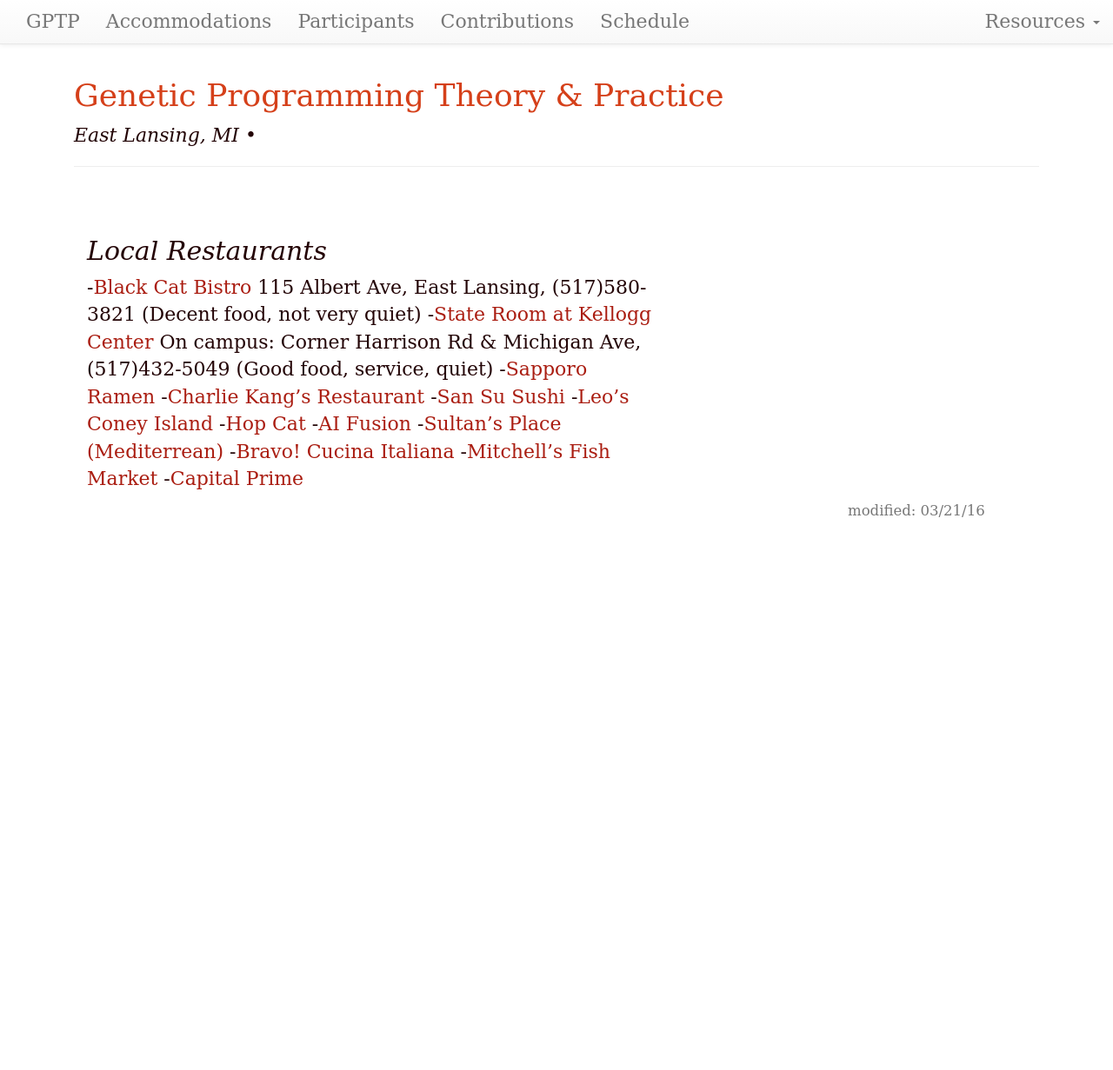
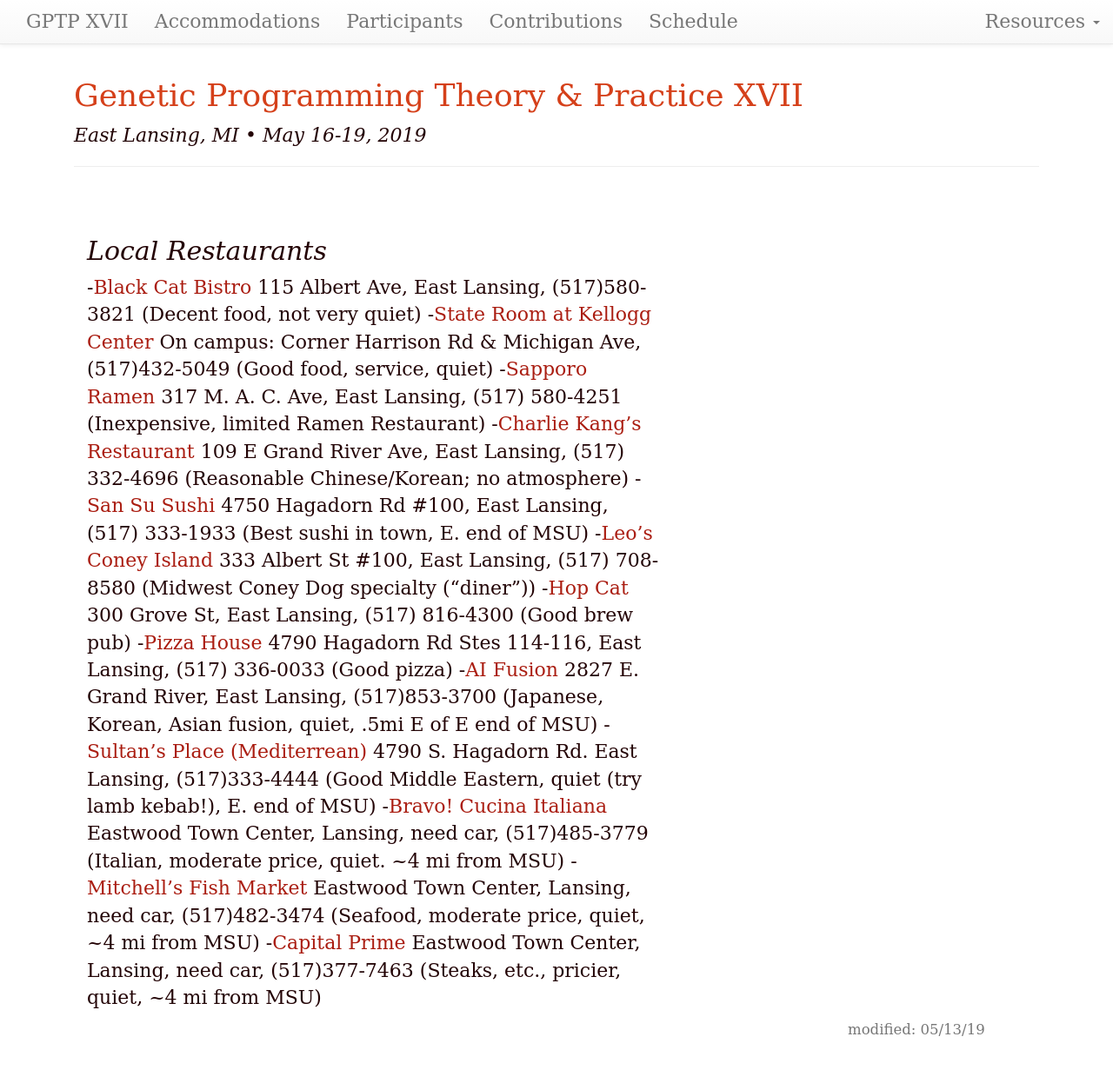
Before and after one commit to GPTP-workshop/gptp-workshop.github.io, a Jekyll site: the page built from restaurants.md, in a window 1280 px wide and 1238 px high. Shown: the top 1231 px of the window at 87% size. Built offline with Jekyll 4.4.1, drawn with Linux system fonts in a browser that asks for light colours; our own code applies the rules of GitHub Pages for plain Markdown files.

Commit message:
Update restaurants.md

```diff
--- a/restaurants.md
+++ b/restaurants.md
@@ -1,14 +1,26 @@
+---
+layout: default
+updated: "May 13, 2019"
+roman: "XVII"
+dates: "May 16-19, 2019"
+---
+
+
+
+
+
 ## Local Restaurants
 
 -[Black Cat Bistro]() 115 Albert Ave, East Lansing, (517)580-3821 (Decent food, not very quiet)
 -[State Room at Kellogg Center]() On campus: Corner Harrison Rd & Michigan Ave, (517)432-5049 (Good food, service, quiet)
--[Sapporo Ramen]()
--[Charlie Kang's Restaurant]()
--[San Su Sushi]()
--[Leo's Coney Island]()
--[Hop Cat]()
--[AI Fusion]()
--[Sultan's Place (Mediterrean)]()
--[Bravo! Cucina Italiana]()
--[Mitchell's Fish Market]()
--[Capital Prime]()
+-[Sapporo Ramen]() 317 M. A. C. Ave, East Lansing, (517) 580-4251 (Inexpensive, limited Ramen Restaurant)
+-[Charlie Kang's Restaurant]() 109 E Grand River Ave, East Lansing, (517) 332-4696 (Reasonable Chinese/Korean; no atmosphere)
+-[San Su Sushi]() 4750 Hagadorn Rd #100, East Lansing, (517) 333-1933 (Best sushi in town, E. end of MSU)
+-[Leo's Coney Island]() 333 Albert St #100, East Lansing, (517) 708-8580 (Midwest Coney Dog specialty ("diner"))
+-[Hop Cat]() 300 Grove St, East Lansing, (517) 816-4300 (Good brew pub)
+-[Pizza House]() 4790 Hagadorn Rd Stes 114-116, East Lansing, (517) 336-0033 (Good pizza)
+-[AI Fusion]() 2827 E. Grand River, East Lansing, (517)853-3700 (Japanese, Korean, Asian fusion, quiet, .5mi E of E end of MSU)
+-[Sultan's Place (Mediterrean)]() 4790 S. Hagadorn Rd. East Lansing, (517)333-4444 (Good Middle Eastern, quiet (try lamb kebab!), E. end of MSU)
+-[Bravo! Cucina Italiana]() Eastwood Town Center, Lansing, need car, (517)485-3779 (Italian, moderate price, quiet. ~4 mi from MSU)
+-[Mitchell's Fish Market]() Eastwood Town Center, Lansing, need car, (517)482-3474 (Seafood, moderate price, quiet, ~4 mi from MSU)
+-[Capital Prime]() Eastwood Town Center, Lansing, need car, (517)377-7463 (Steaks, etc., pricier, quiet, ~4 mi from MSU)
```
